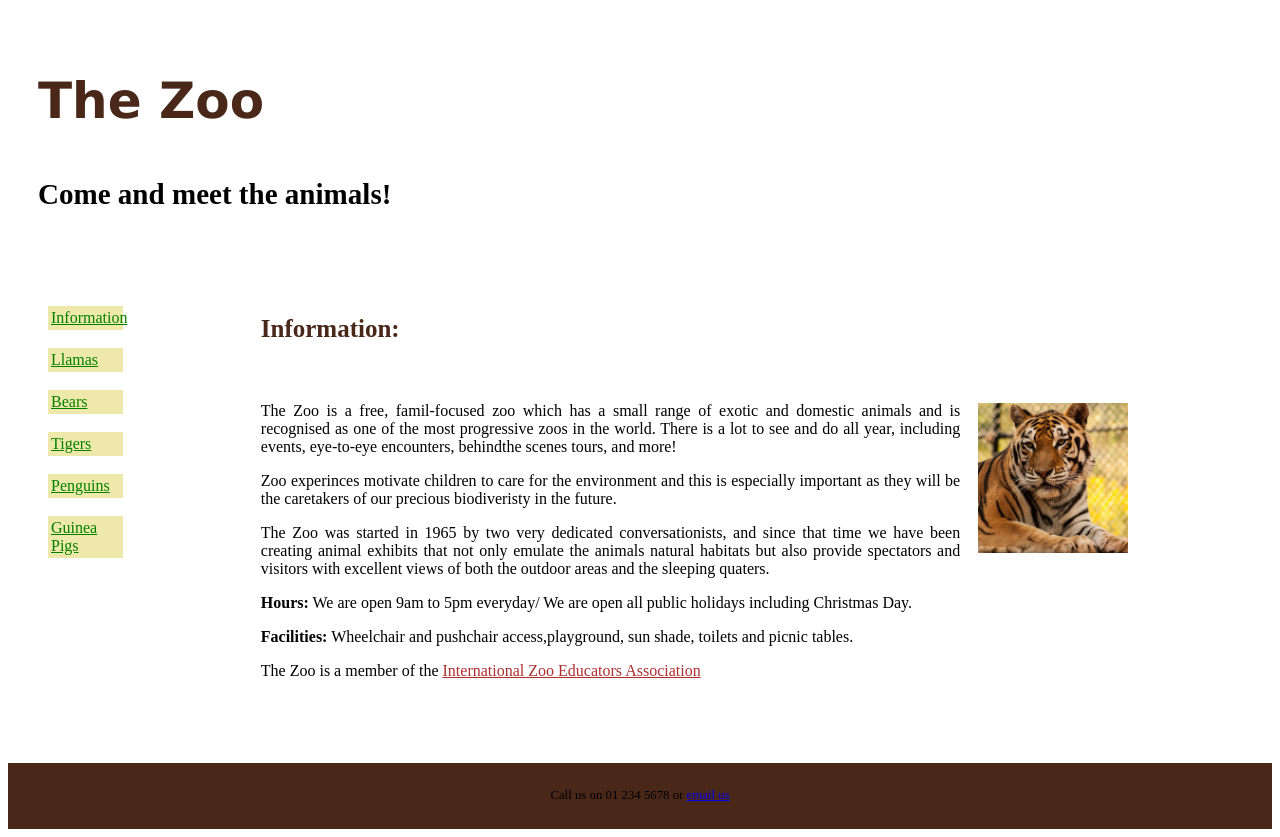
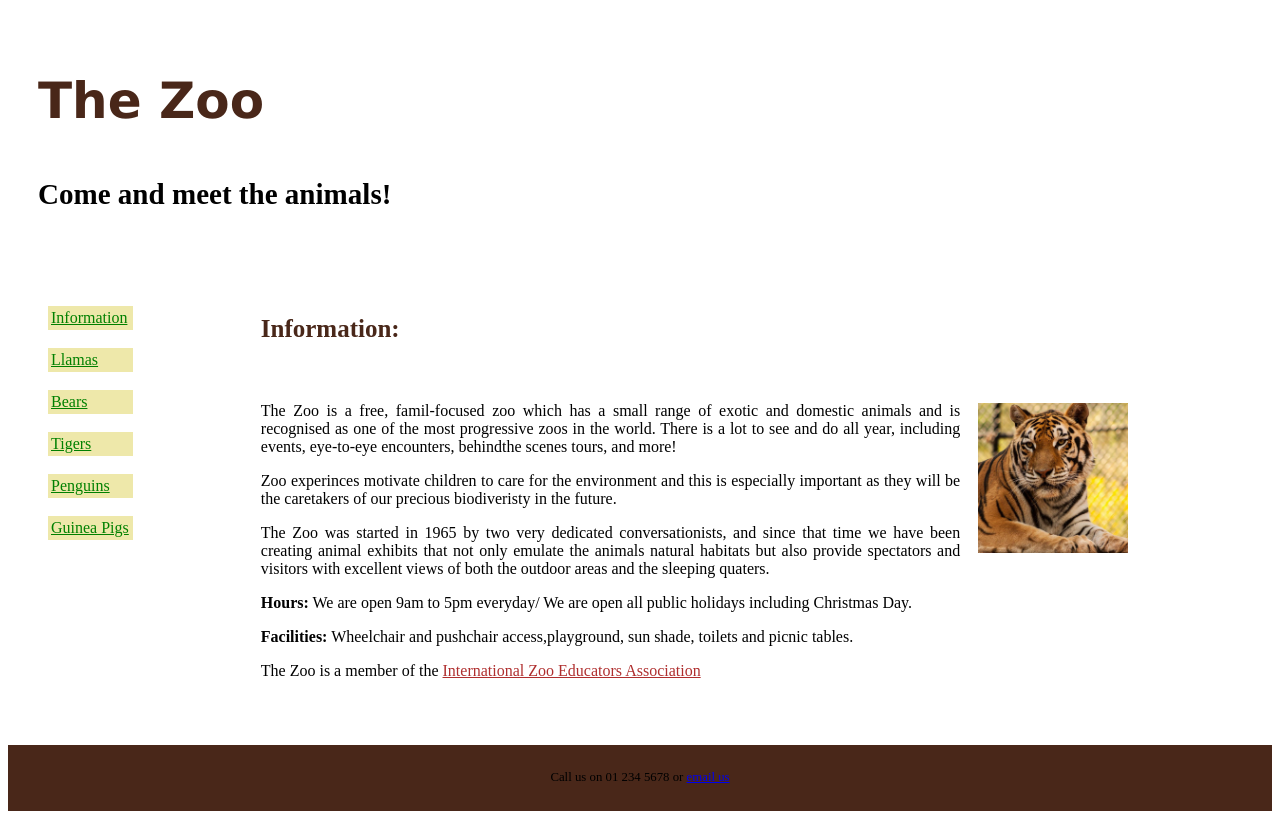
Before and after one commit to DewaynePettyII/The_Zoo, a PHP site: page / in a window 1280 px wide. After the commit the page ends 811 px from the top, so only its background shows below. Run offline with PHP 8.4, Linux system fonts and the light colour scheme.

Commit message:
homework commit 2

```diff
--- a/thezoo.css
+++ b/thezoo.css
@@ -58,7 +58,7 @@ article{
 }
 li a {
     display: block;
-    width: 75px;
+    width: 85px;
 }
 header {
     padding: 30px;
```
